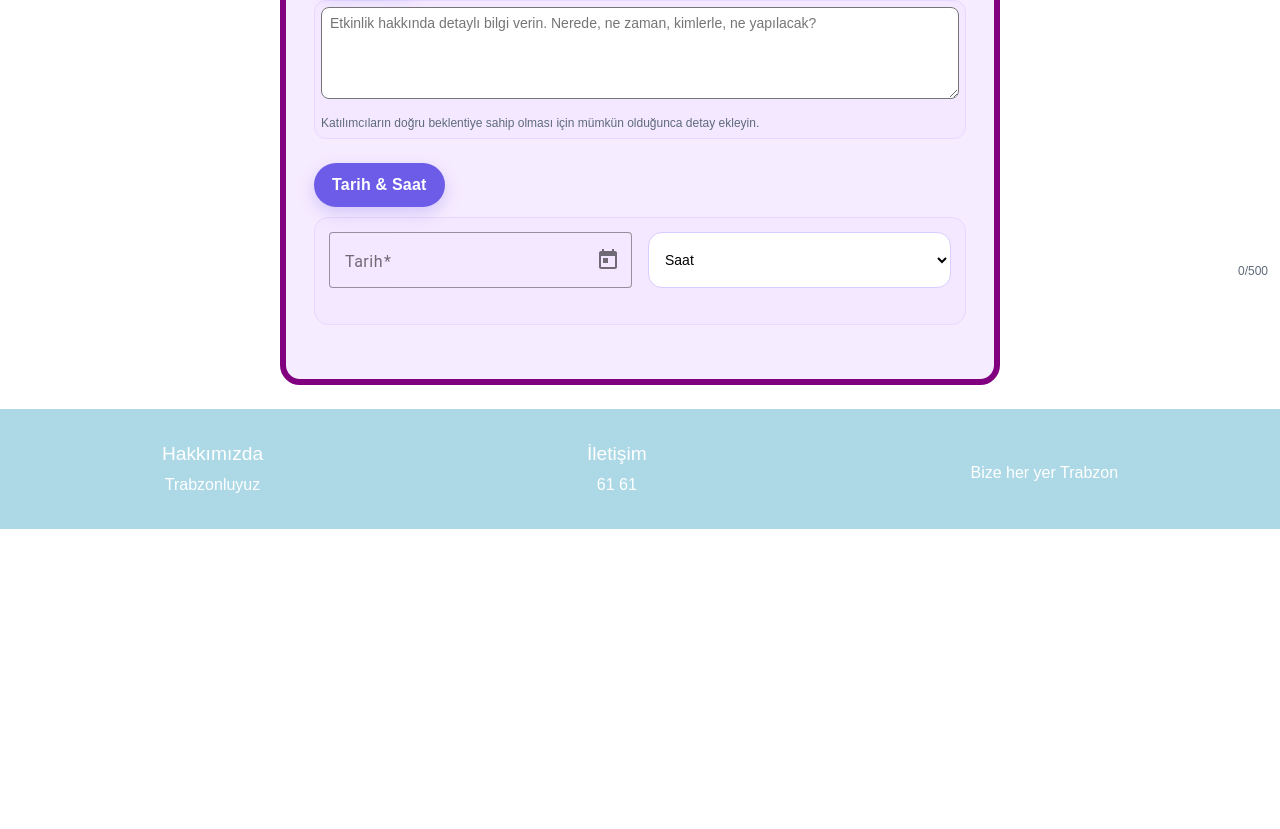
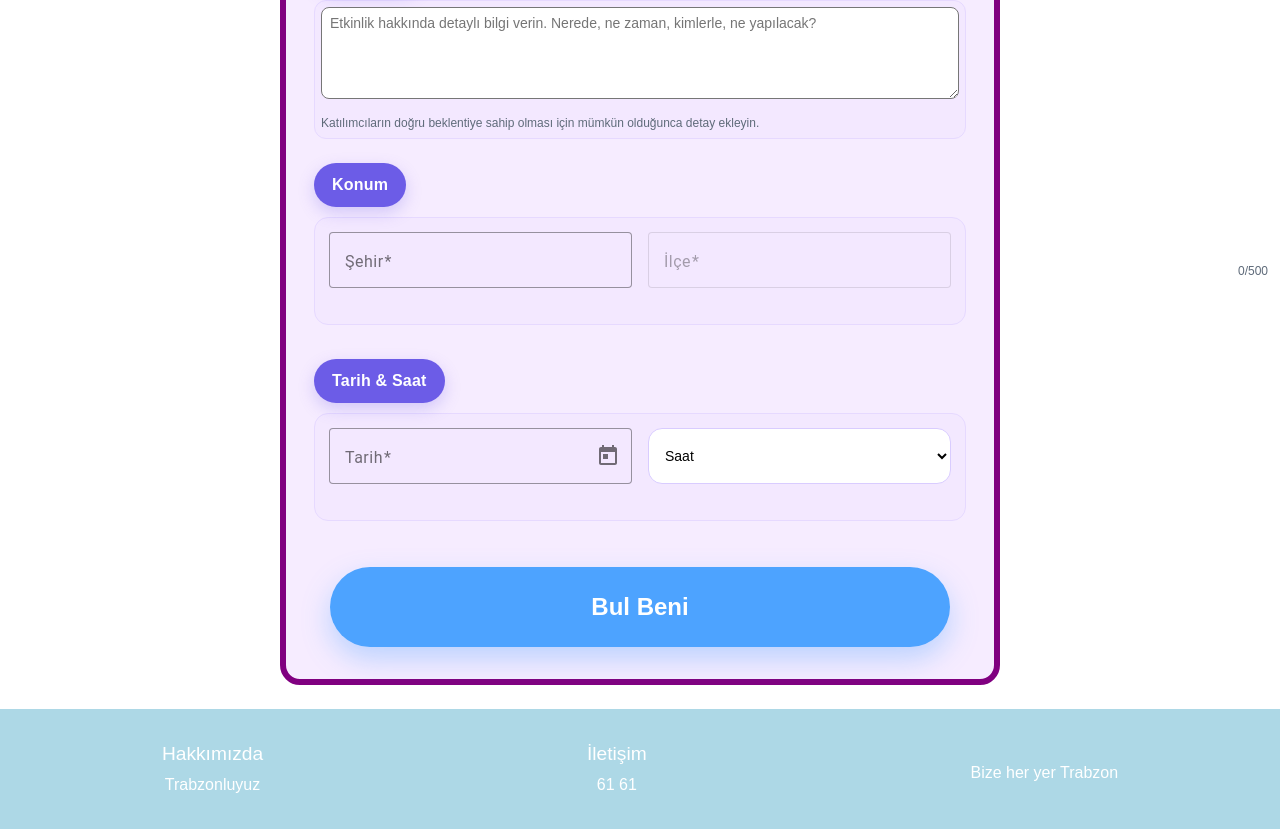
Before and after one commit to mehlikauzuner/bulsanabeni, an Angular app: page /seyehat/cruise/ilan in a window 1280 px wide. Shown: the part 508-1337 px from the top of the page. Before the commit the page ends 1037 px from the top, so only its background shows below. Built offline with nearby package versions, Linux system fonts and the light colour scheme.

Commit message:
bul beni butonu

```diff
--- a/src/app/components/pages/seyehat/kategoriler/cruise/ilan/ilan.css
+++ b/src/app/components/pages/seyehat/kategoriler/cruise/ilan/ilan.css
@@ -9,6 +9,7 @@
   border-radius: 20px;
   background: #f6ecff;
   box-shadow: none;
+
 }
 
 .form-field-wrapper {
@@ -210,3 +211,48 @@ select:invalid {
 option {
   color: #111;
 }
+
+.location-panel{
+  background: var(--lilac);
+  border: 1px solid #e6d9ff;
+  border-radius: 14px;
+  padding: 14px;
+  margin-bottom: 22px;
+  display:flex;
+  gap:16px;
+  flex-wrap: wrap;
+}
+.city-field, .district-field{ flex:1; min-width: 260px; }
+
+
+
+/* Tarih & Saat'in altında, sayfanın en altına ortala */
+.actions{
+  margin-top: auto;        /* içeriğe göre alta oturur */
+  padding-top: 24px;
+  display:flex;
+  justify-content:center;
+}
+
+/* Büyük, mavi, elips buton */
+.ellipse-btn{
+  width: min(720px, 95%);  /* ortada geniş */
+  min-height: 80px;        /* büyük boy */
+  padding: 10px 28px;
+
+  background:#4da3ff;      /* mavi */
+  color:#fff;
+  font-weight:900;
+  font-size:24px;
+
+  border:none;
+  border-radius: 999px;    /* elips */
+  cursor:pointer;
+
+  box-shadow: 0 12px 28px rgba(77,163,255,.35);
+  transition: transform .08s ease;
+}
+
+.ellipse-btn:hover{ transform: translateY(-2px); }
+.ellipse-btn:active{ transform: translateY(-1px); }
+.ellipse-btn:disabled{ opacity:.6; cursor:not-allowed; transform:none; }
--- a/src/app/components/pages/seyehat/kategoriler/cruise/ilan/ilan.html
+++ b/src/app/components/pages/seyehat/kategoriler/cruise/ilan/ilan.html
@@ -1,22 +1,20 @@
 <div class="create-wrapper">
+  <!-- Kullanıcı çubuğu -->
   <div class="user-bar" *ngIf="user as u">
-    <div class="avatar">
-      <span>{{ (u.fullName || 'U').charAt(0) }}</span>
-    </div>
+    <div class="avatar"><span>{{ (u.fullName || 'U').charAt(0) }}</span></div>
     <div class="user-meta">
       <div class="name">{{ u.fullName }}</div>
       <div class="sub">Kayıt Tarihi: {{ u.joinedAt | date:'d MMMM y' }}</div>
     </div>
   </div>
 
-  <!-- PILL başlık -->
+  <!-- Başlık -->
   <div class="pill-title">İlan Başlığı</div>
-
-  <!-- Lila panel -->
   <div class="title-panel">
     <input
       class="title-input"
       type="text"
+      name="title"
       [(ngModel)]="title"
       [attr.maxlength]="maxTitleLen"
       required
@@ -27,13 +25,12 @@
     <div id="titleCount" class="char-count">{{ title.length }}/{{ maxTitleLen }}</div>
   </div>
 
-  <!-- Açıklama pill -->
+  <!-- Açıklama -->
   <div class="pill-title">Açıklama</div>
-
-  <!-- Lila panel -->
   <div class="desc-panel">
     <textarea
       class="desc-input"
+      name="description"
       [(ngModel)]="description"
       [attr.maxlength]="maxDescLen"
       rows="4"
@@ -47,16 +44,58 @@
     <div id="descCount" class="char-count">{{ description.length }}/{{ maxDescLen }}</div>
   </div>
 
-  <!-- Tarih & Saat pill -->
+  <!-- Konum -->
+  <div class="pill-title">Konum</div>
+  <div class="location-panel">
+    <!-- Şehir -->
+    <mat-form-field class="city-field" appearance="outline">
+      <mat-label>Şehir</mat-label>
+      <input
+        matInput
+        name="city"
+        placeholder="Örn: Ankara"
+        [(ngModel)]="cityQuery"
+        (input)="filterCities()"
+        [matAutocomplete]="cityAuto"
+        required
+        aria-autocomplete="list"
+      />
+      <mat-autocomplete #cityAuto="matAutocomplete" (optionSelected)="onCitySelected($event.option.value)">
+        <mat-option *ngFor="let c of filteredCities" [value]="c">{{ c }}</mat-option>
+        <mat-option *ngIf="filteredCities.length === 0" [disabled]="true">Sonuç yok</mat-option>
+      </mat-autocomplete>
+    </mat-form-field>
+
+    <!-- İlçe -->
+    <mat-form-field class="district-field" appearance="outline">
+      <mat-label>İlçe</mat-label>
+      <input
+        matInput
+        name="district"
+        placeholder="İlçe yazın"
+        [(ngModel)]="districtQuery"
+        (input)="filterDistricts()"
+        [matAutocomplete]="districtAuto"
+        [disabled]="!selectedCity"
+        required
+        aria-autocomplete="list"
+      />
+      <mat-autocomplete #districtAuto="matAutocomplete" (optionSelected)="onDistrictSelected($event.option.value)">
+        <mat-option *ngFor="let d of filteredDistricts" [value]="d">{{ d }}</mat-option>
+        <mat-option *ngIf="selectedCity && filteredDistricts.length === 0" [disabled]="true">Sonuç yok</mat-option>
+      </mat-autocomplete>
+    </mat-form-field>
+  </div>
+
+    <!-- Tarih & Saat -->
   <div class="pill-title">Tarih & Saat</div>
-
-  <!-- Lila panel -->
   <div class="date-time-panel">
     <!-- Tarih (takvim) -->
-    <mat-form-field appearance="outline" class="date-field" style="flex:1">
+    <mat-form-field appearance="outline" class="date-field">
       <mat-label>Tarih</mat-label>
       <input
         matInput
+        name="selectedDate"
         [matDatepicker]="picker"
         [(ngModel)]="selectedDate"
         [min]="minDate"
@@ -68,13 +107,24 @@
     </mat-form-field>
 
     <!-- Saat -->
-    <div class="time-select" style="flex:1; display:flex;">
-      <select [(ngModel)]="selectedTime" required style="flex:1" autocomplete="off">
-        <option [ngValue]="null" disabled [selected]="selectedTime===null">Saat</option>
+    <div class="time-select">
+      <select name="selectedTime" [(ngModel)]="selectedTime" required autocomplete="off">
+        <option [ngValue]="null" disabled selected>Saat</option>
         <option *ngFor="let t of times" [ngValue]="t" [disabled]="isPastTimeOnSelectedDate(t)">
           {{ t }}
         </option>
       </select>
     </div>
   </div>
-</div>
+
+  <!-- Yayınla -->
+  <div class="actions">
+    <button
+      type="button"
+      class="ellipse-btn"
+      (click)="createListing()"
+      [disabled]="loading">
+      {{ loading ? 'Gönderiliyor...' : 'Bul Beni' }}
+    </button>
+  </div>
+</div> <!-- create-wrapper kapanışı -->
--- a/src/app/components/pages/seyehat/kategoriler/cruise/ilan/ilan.ts
+++ b/src/app/components/pages/seyehat/kategoriler/cruise/ilan/ilan.ts
@@ -7,6 +7,9 @@ import { MatInputModule } from '@angular/material/input';
 import { DateAdapter, MAT_DATE_FORMATS, MAT_DATE_LOCALE, MatDateFormats, MatNativeDateModule } from '@angular/material/core';
 import { LocalizedString } from '@angular/compiler';
 import localeTr from '@angular/common/locales/tr';
+import { MatAutocompleteModule } from '@angular/material/autocomplete';
+import { HttpClient } from '@angular/common/http';
+
 
 
 
@@ -30,7 +33,7 @@ const TR_DATE_FORMATS: MatDateFormats = {
   imports: [CommonModule, FormsModule, MatDatepickerModule,
     MatFormFieldModule,
     MatInputModule,
-    MatNativeDateModule],
+    MatNativeDateModule, MatAutocompleteModule],
   templateUrl: './ilan.html',
   styleUrls: ['./ilan.css'],
   providers: [{ provide: LOCALE_ID, useValue: 'tr-TR' }, { provide: MAT_DATE_LOCALE, useValue: 'tr-TR' },
@@ -56,13 +59,49 @@ export class Ilan {
   times: string[] = [];
   selectedTime: string | null = null;
 
-  constructor(private dateAdapter: DateAdapter<Date>) {
-    // Material DateAdapter locale
-    this.dateAdapter.setLocale('tr-TR');
-  }
+  constructor(private dateAdapter: DateAdapter<Date>, private http: HttpClient) {
+  this.dateAdapter.setLocale('tr-TR');
+}
+
+
+
+
+  cities: string[] = [
+  'Adana','Adıyaman','Afyonkarahisar','Ağrı','Aksaray','Amasya','Ankara','Antalya','Artvin','Aydın',
+  'Balıkesir','Bartın','Batman','Bayburt','Bilecik','Bingöl','Bitlis','Bolu','Burdur','Bursa',
+  'Çanakkale','Çankırı','Çorum','Denizli','Diyarbakır','Düzce','Edirne','Elazığ','Erzincan','Erzurum',
+  'Eskişehir','Gaziantep','Giresun','Gümüşhane','Hakkari','Hatay','Iğdır','Isparta','İstanbul','İzmir',
+  'Kahramanmaraş','Karabük','Karaman','Kars','Kastamonu','Kayseri','Kırıkkale','Kırklareli','Kırşehir',
+  'Kilis','Kocaeli','Konya','Kütahya','Malatya','Manisa','Mardin','Mersin','Muğla','Muş','Nevşehir',
+  'Niğde','Ordu','Osmaniye','Rize','Sakarya','Samsun','Siirt','Sinop','Sivas','Şanlıurfa','Şırnak',
+  'Tekirdağ','Tokat','Trabzon','Tunceli','Uşak','Van','Yalova','Yozgat','Zonguldak'
+];
+
+// İl → ilçe haritası (örnek; backend’e bağlandığında burayı API ile dolduracağız)
+districtMap: Record<string, string[]> = {
+  Ankara: ['Çankaya','Keçiören','Mamak','Sincan','Yenimahalle'],
+  İstanbul: ['Kadıköy','Beşiktaş','Üsküdar','Bakırköy','Şişli'],
+  İzmir: ['Konak','Karşıyaka','Bornova','Buca','Gaziemir'],
+  Antalya: ['Muratpaşa','Kepez','Alanya','Konyaaltı'],
+  Adana: ['Seyhan','Yüreğir','Çukurova'],
+};
+
+// Arama inputları + seçili değerler
+cityQuery: string = '';
+districtQuery: string = '';
+selectedCity: string | null = null;
+selectedDistrict: string | null = null;
+
+// Filtrelenmiş listeler
+filteredCities: string[] = [];
+filteredDistricts: string[] = [];
+
 
 
   ngOnInit() {
+
+  this.filteredCities = [...this.cities];
+  this.filteredDistricts = [];
     // 06:00–22:00 slotları
     for (let h = 6; h <= 22; h++) this.times.push(`${h.toString().padStart(2,'0')}:00`);
   }
@@ -78,4 +117,95 @@ export class Ilan {
     dt.setHours(hh, mm || 0, 0, 0);
     return dt.getTime() <= today.getTime();
   }
+
+
+
+  filterCities() {
+  const q = this.cityQuery.trim().toLowerCase();
+  this.filteredCities = this.cities.filter(c => c.toLowerCase().includes(q));
 }
+
+onCitySelected(city: string) {
+  this.selectedCity = city;
+  this.cityQuery = city;           // input’ta seçilen değeri göster
+  this.selectedDistrict = null;
+  this.districtQuery = '';
+  this.filteredDistricts = this.districtMap[city] ? [...this.districtMap[city]] : [];
+}
+
+filterDistricts() {
+  if (!this.selectedCity) { this.filteredDistricts = []; return; }
+  const q = this.districtQuery.trim().toLowerCase();
+  const list = this.districtMap[this.selectedCity] || [];
+  this.filteredDistricts = list.filter(d => d.toLowerCase().includes(q));
+}
+
+onDistrictSelected(d: string) {
+  this.selectedDistrict = d;
+  this.districtQuery = d;
+}
+
+
+loading = false;
+
+isValid(): boolean {
+  return !!(
+    this.title?.trim() &&
+    this.description?.trim() &&
+    this.selectedDate &&
+    this.selectedTime &&
+    this.selectedCity &&
+    this.selectedDistrict
+  );
+}
+
+private buildPayload() {
+  // selectedDate + selectedTime => ISO
+  const [hh, mm] = (this.selectedTime || '00:00').split(':').map(Number);
+  const when = new Date(this.selectedDate!);
+  when.setHours(hh, mm || 0, 0, 0);
+
+  return {
+    title: this.title.trim(),
+    description: this.description.trim(),
+    dateTime: when.toISOString(),
+    city: this.selectedCity,
+    district: this.selectedDistrict,
+    createdBy: this.user.fullName,
+  };
+}
+
+createListing() {
+  if (!this.isValid() || this.loading) return;
+  this.loading = true;
+
+  const payload = this.buildPayload();
+
+  // API endpointini kendine göre değiştir
+  this.http.post('/api/listings', payload).subscribe({
+    next: () => {
+      this.loading = false;
+      // basit reset
+      this.title = '';
+      this.description = '';
+      this.selectedDate = null;
+      this.selectedTime = null;
+      this.cityQuery = '';
+      this.districtQuery = '';
+      this.selectedCity = null;
+      this.selectedDistrict = null;
+      this.filteredCities = [...this.cities];
+      this.filteredDistricts = [];
+      alert('İlan oluşturuldu!');
+    },
+    error: (err) => {
+      this.loading = false;
+      console.error(err);
+      alert('İlan oluşturulamadı. Lütfen tekrar deneyin.');
+    }
+  });
+}
+
+
+
+}
--- a/src/main.ts
+++ b/src/main.ts
@@ -3,10 +3,12 @@ import { provideAnimations } from '@angular/platform-browser/animations';
 import { provideRouter } from '@angular/router';
 import { App } from './app/app';
 import { routes } from './app/app.routes';
+import { provideHttpClient } from '@angular/common/http';
 
 bootstrapApplication(App, {
   providers: [
     provideAnimations(),
     provideRouter(routes),
+    provideHttpClient()
   ],
 }).catch(err => console.error(err));
--- a/src/styles.css
+++ b/src/styles.css
@@ -4,3 +4,5 @@
 body {
   font-family: Arial, sans-serif;
 }
+
+.cdk-overlay-container { z-index: 9999; }
```
Also changed, not shown: src/app/app.routes.ts (+10 -0 lines), src/app/components/pages/seyehat/kategoriler/cruise/detay/detay.ts (+19 -5 lines).
